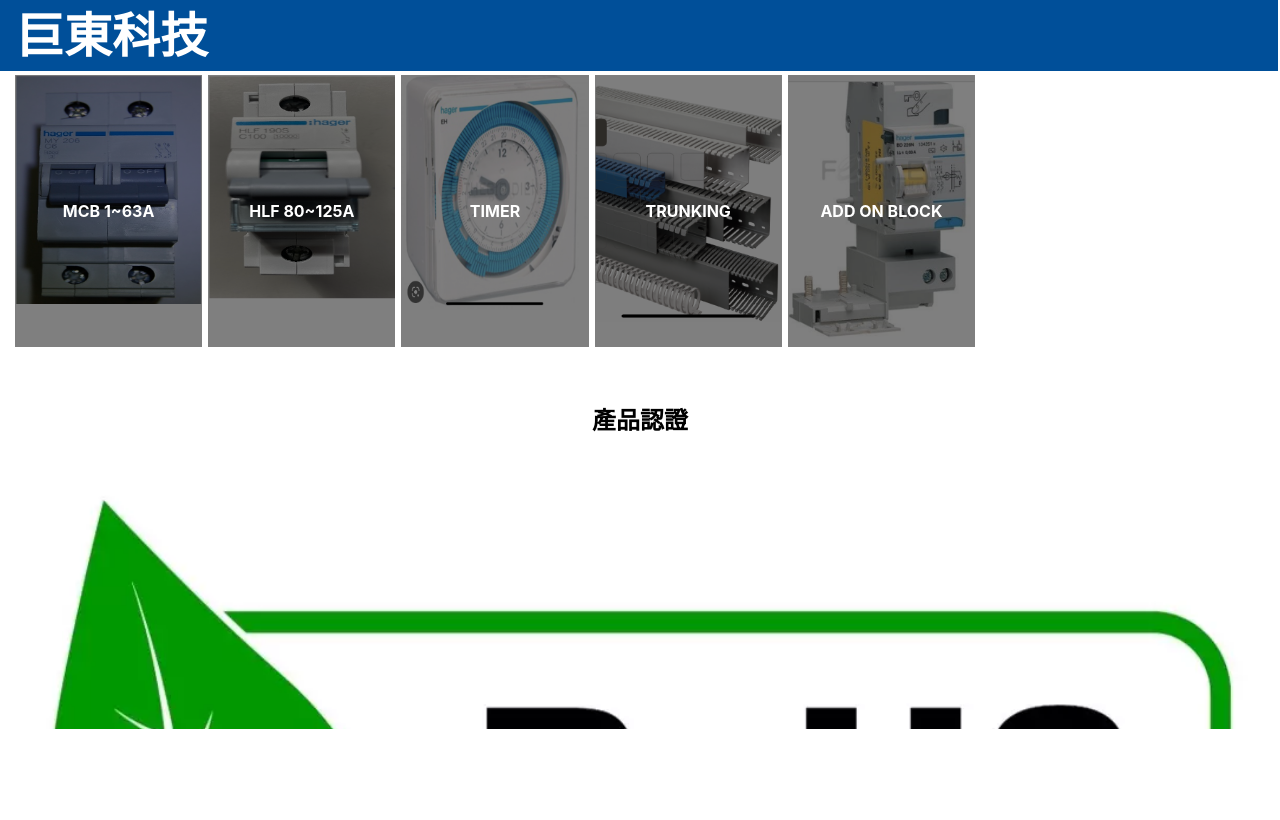
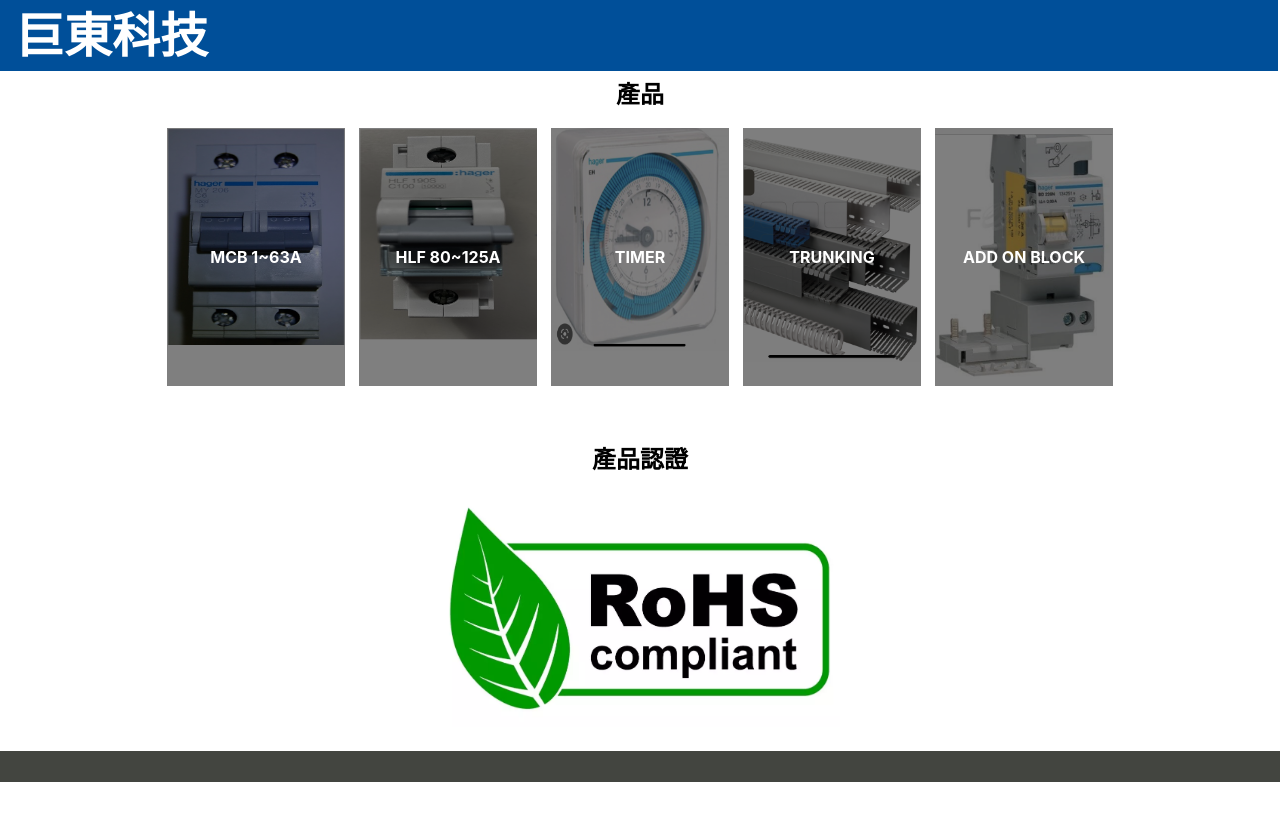
Before and after one commit to lowkingshih/vince-website, a Vue app: page / in a window 1280 px wide. Shown: the top 820 px of the page. Built offline with nearby package versions, Linux system fonts and the light colour scheme.

Commit message:
fix: 排版兩條 scroll bar 的問題

```diff
--- a/src/App.vue
+++ b/src/App.vue
@@ -1,6 +1,15 @@
 <script setup>
-// import Layout from '@/layout/Index.vue'
+import { computed } from 'vue';
 import { RouterLink, RouterView, useRoute, useRouter } from 'vue-router';
+
+const route = useRoute();
+// 監測下方按鍵的高度
+const viewContainerHeight = computed(() => {
+    console.log('path.value:', route.path);
+    if (route.path === '/') return '102.8px';
+    else return '52.8px';
+});
+console.log('route:', { route });
 </script>
 
 <template>
@@ -30,13 +39,12 @@
 <style lang="scss">
 @import '@/assets/scss/global.scss';
 
+html {
+    overflow: hidden;
+}
 body {
     padding-top: 52.8px;
     padding-bottom: 50px;
-    // overflow: hidden;
-    @include rwd(pad) {
-        padding: 0;
-    }
 }
 </style>
 <style lang="scss">
@@ -67,7 +75,7 @@
     flex-direction: column;
 
     // 減去 body padding
-    height: calc(100vh - 52.8px);
+    height: calc(100vh - v-bind(viewContainerHeight));
     overflow-y: auto;
     overflow-x: hidden;
     scroll-behavior: smooth;
--- a/src/views/Home.vue
+++ b/src/views/Home.vue
@@ -74,6 +74,12 @@
     justify-content: space-between;
 
     max-width: 960px;
+    margin: 0 auto;
+
+    @include rwd(pad) {
+        justify-content: space-around;
+    }
+
     .img_wrap {
         width: 49%;
         box-sizing: border-box;
@@ -83,7 +89,7 @@
         position: relative;
 
         @include rwd(pad) {
-            width: 19.5%;
+            width: 18.5%;
         }
 
         img {
@@ -116,9 +122,15 @@
     }
 }
 .rohs_photo {
+    @include rwd(pad) {
+        width: 960px;
+        margin: 0 auto;
+    }
     .img_wrap {
+        display: block;
+        margin: 0 auto;
         width: 100%;
-        position: relative;
+        max-width: 400px;
         overflow: hidden;
 
         img {
@@ -126,10 +138,6 @@
             object-fit: contain;
             transition: width 0.7s;
             width: 100%;
-
-            &:hover {
-                width: 110%;
-            }
         }
         .content {
             position: absolute;
```
